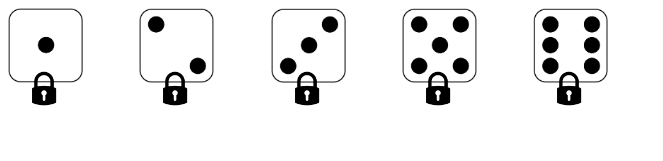
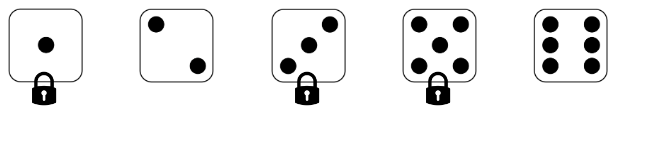
Before and after one commit to SkipperEl/yz2, a Next.js app: page / in a window 1280 px wide. Shown: the top 161 px of the page, without its empty margins (0-663 px from the left). Built offline with nearby package versions, Linux system fonts and the light colour scheme.

Commit message:
locked parm

```diff
--- a/components/die.js
+++ b/components/die.js
@@ -25,10 +25,10 @@ const Die = props => (
       style={imgStyle}
       onClick={props.onClick}
     />
-    <img
+    {props.locked && <img
       src="/lock.png"
       style={lockStyle}
-    />
+    />}
   </div>
 );
 
```
